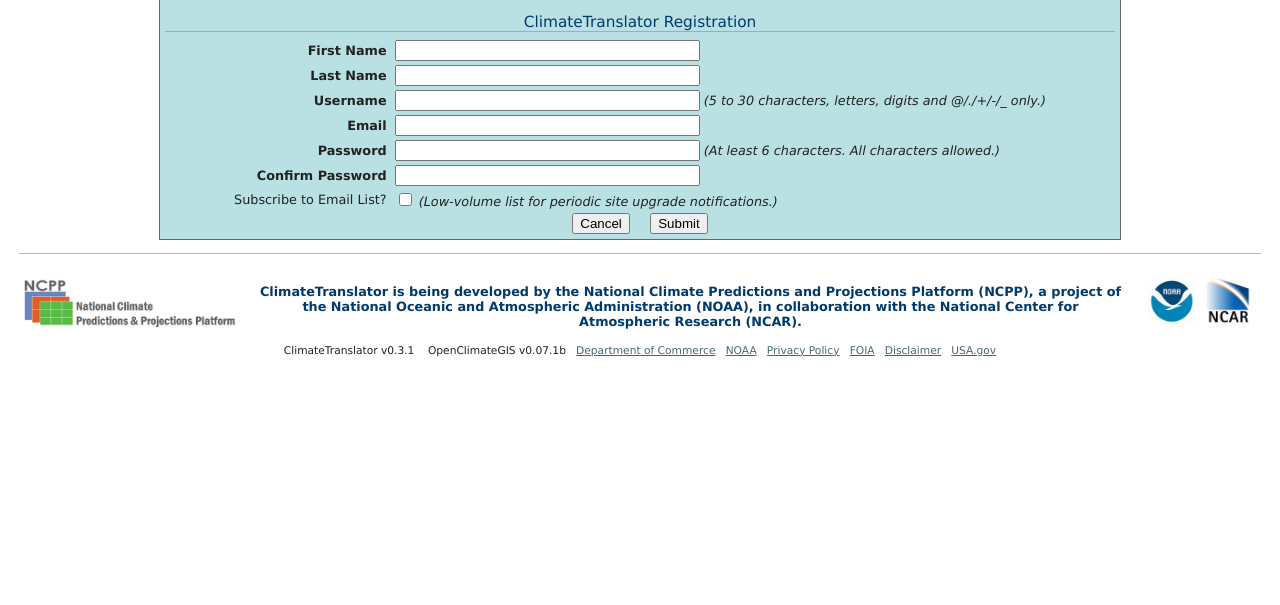
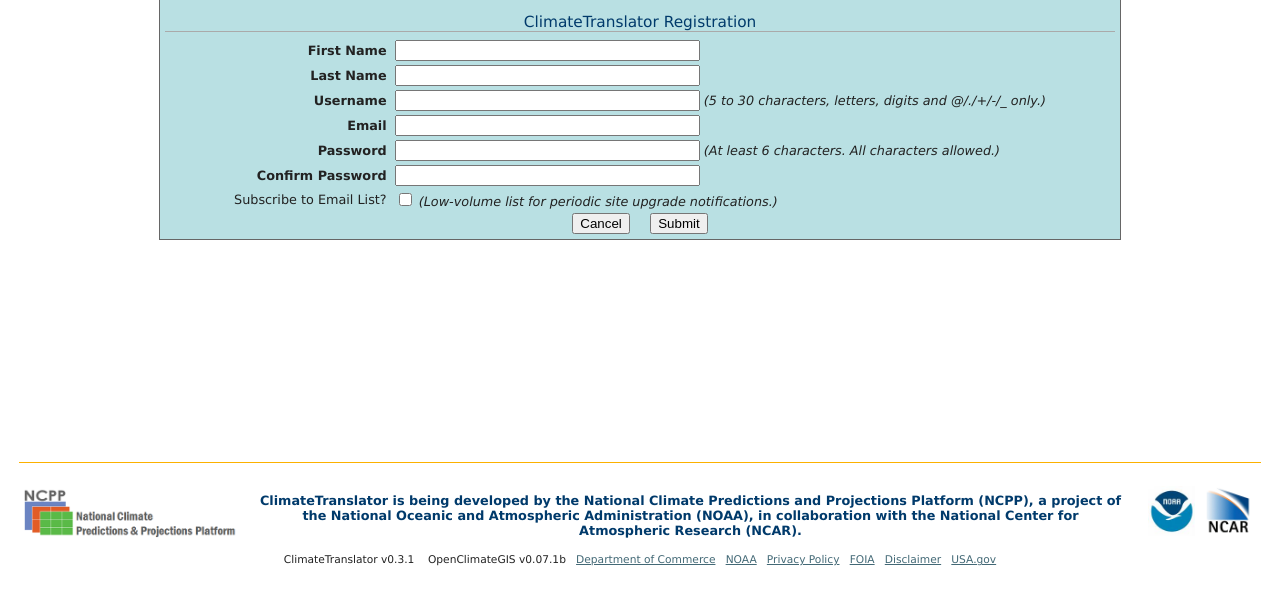
Before and after one commit to NCPP/ClimateTranslator, a Django app: page /ncpp/user/add/ in a window 1280 px wide. Shown: the part 113-718 px from the top of the page. Run offline with Django 3.2, Linux system fonts and the light colour scheme; parts of the project's set-up code (start-up, migrations or seed data) failed here and were passed over.

Commit message:
Using min-height for main div.

```diff
--- a/ncpp/templates/ncpp/common/base.html
+++ b/ncpp/templates/ncpp/common/base.html
@@ -22,9 +22,11 @@
 		{% include "ncpp/common/header.html" %}
 
 		<!-- main body content -->
-		{% block main %}
-			<!-- insert HTML body content here -->
-		{% endblock %}
+		<div class="main">
+			{% block main %}
+				<!-- insert HTML body content here -->
+			{% endblock %}
+		</div>
 
 		<!-- footer -->
 		{% include "ncpp/common/footer.html" %}
--- a/ncpp/templates/ncpp/common/intro.html
+++ b/ncpp/templates/ncpp/common/intro.html
@@ -30,6 +30,4 @@
 	<a href="mailto:ct_support@list.woc.noaa.gov">ClimateTranslator support</a>.
 	</p>
 
-	<p style="margin-top: 200px">&nbsp;</p>
-
 </div>
--- a/ncpp/templates/ncpp/common/ncpp_css.html
+++ b/ncpp/templates/ncpp/common/ncpp_css.html
@@ -1,4 +1,8 @@
 <style type="text/css">
+
+	.main {
+		min-height: 450px;
+	}
 
 	.box {
 	    border: 1px solid #666666;
```
